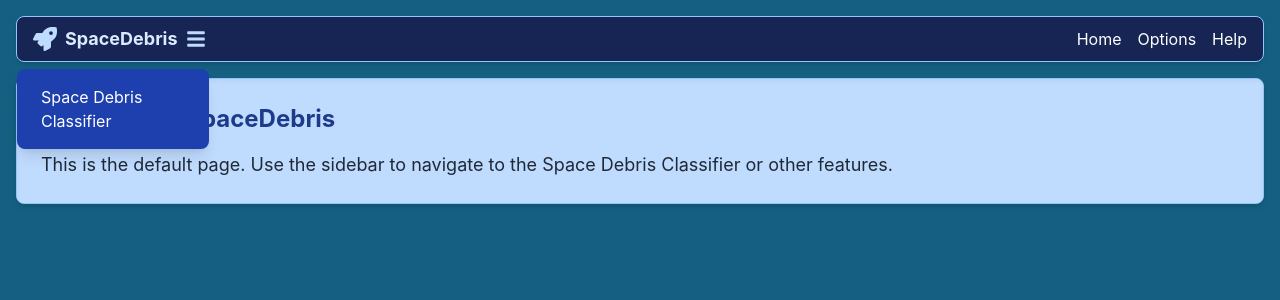
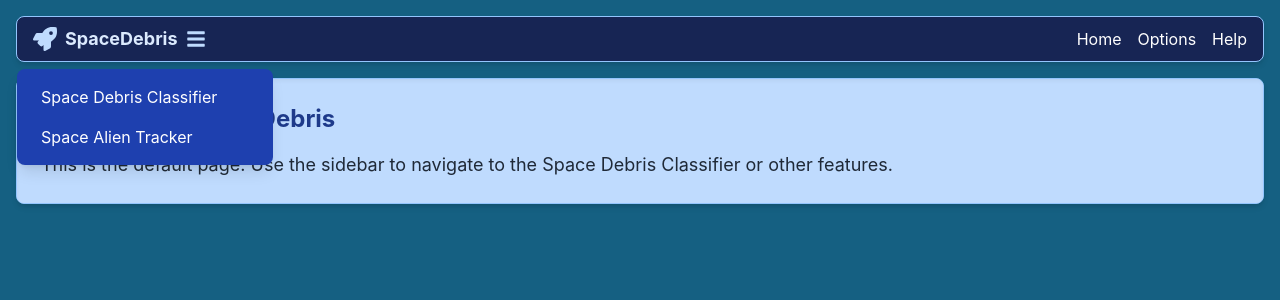
Before and after one commit to oehamilton/SpaceDebris, a React (Create React App) app in the folder frontend/: page / in a window 1280 px wide. Both pictures are taken after a click on the button "Toggle Navigation". Shown: the top 300 px of the page. Built offline with nearby package versions, Linux system fonts and the light colour scheme.

Commit message:
Final tweaks and publishing

```diff
--- a/frontend/src/Header.js
+++ b/frontend/src/Header.js
@@ -19,7 +19,7 @@ function Header({ toggleSidebar, isSidebarOpen }) {
         </button>
         {/* Dropdown Menu (Bubble Overlay) */}
         {isSidebarOpen && (
-          <div className="absolute left-0 top-full mt-2 w-48 bg-blue-800 text-white rounded-lg shadow-lg animate-slide-down z-10">
+          <div className="absolute left-0 top-full mt-2 w-64 bg-blue-800 text-white rounded-lg shadow-lg animate-slide-down z-10">
             <ul className="p-2">
               <li>
                 <Link
@@ -28,6 +28,16 @@ function Header({ toggleSidebar, isSidebarOpen }) {
                   onClick={toggleSidebar}
                 >
                   Space Debris Classifier
+                </Link>
+              </li>
+
+              <li>
+                <Link
+                  to="/classifier"
+                  className="block px-4 py-2 hover:bg-blue-700 rounded transition-colors"
+                  onClick={toggleSidebar}
+                >
+                  Space Alien Tracker
                 </Link>
               </li>
             </ul>
```
Also changed, not shown: 7 other files (tests, documents, lock files or other folders).
